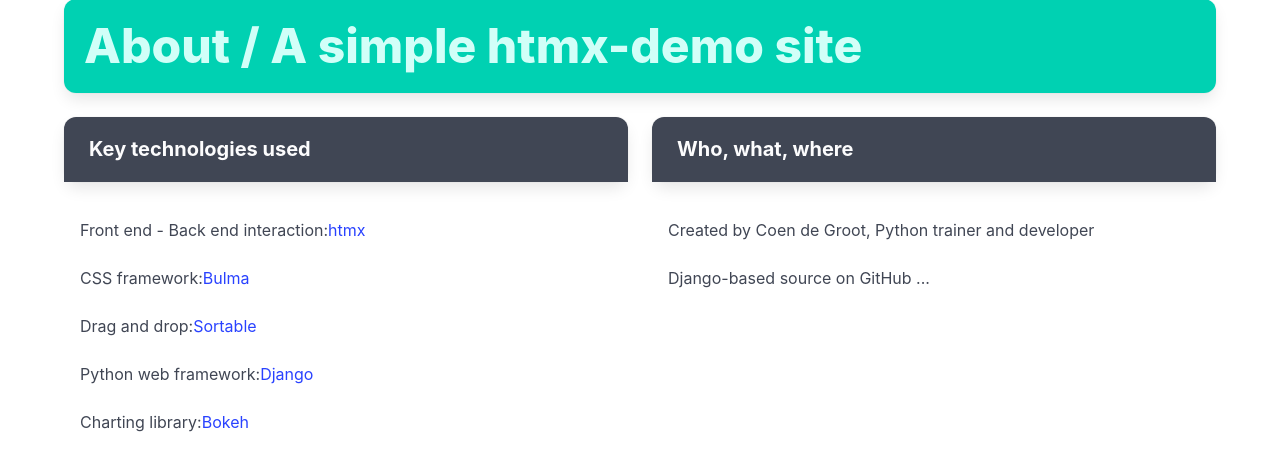
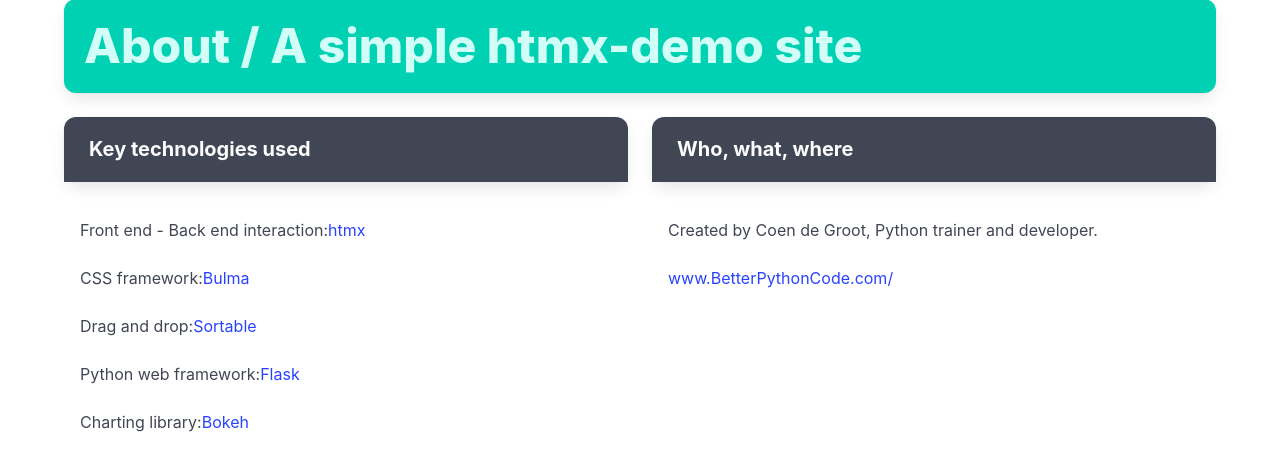
Before and after one commit to CompassMentis/htmx-talk, a Flask app: page /about in a window 1280 px wide. Shown: the part 125-596 px from the top of the page. Run offline with Flask 3, Linux system fonts and the light colour scheme; some libraries are stand-ins or nearby versions.

Commit message:
Final edits of about pages

```diff
--- a/animals/dinosaurs/templates/about.html
+++ b/animals/dinosaurs/templates/about.html
@@ -31,11 +31,12 @@
         <p class="panel-heading">Who, what, where</p>
       </div>
       <div class="panel-block">
-        Created by Coen de Groot, Python trainer and developer
+        Created by Coen de Groot, Python trainer and developer.
       </div>
       <div class="panel-block">
-        Django-based source on GitHub ...
+        <a href="https://www.betterpythoncode.com/">www.BetterPythonCode.com/</a>
       </div>
     </div>
+
   </div>
 {% endblock %}
--- a/animals_flask/app/templates/about.html
+++ b/animals_flask/app/templates/about.html
@@ -19,7 +19,7 @@
         Drag and drop: <a href="https://sortablejs.github.io/Sortable/" target="_blank">Sortable</a>
       </div>
       <div class="panel-block">
-        Python web framework: <a href="https://www.djangoproject.com/" target="_blank">Django</a>
+        Python web framework: <a href="https://flask.palletsprojects.com/en/2.2.x/" target="_blank">Flask</a>
       </div>
       <div class="panel-block">
         Charting library: <a href="https://bokeh.org/" target="_blank">Bokeh</a>
@@ -31,10 +31,10 @@
         <p class="panel-heading">Who, what, where</p>
       </div>
       <div class="panel-block">
-        Created by Coen de Groot, Python trainer and developer
+        Created by Coen de Groot, Python trainer and developer.
       </div>
       <div class="panel-block">
-        Django-based source on GitHub ...
+        <a href="https://www.betterpythoncode.com/">www.BetterPythonCode.com/</a>
       </div>
     </div>
   </div>
```
